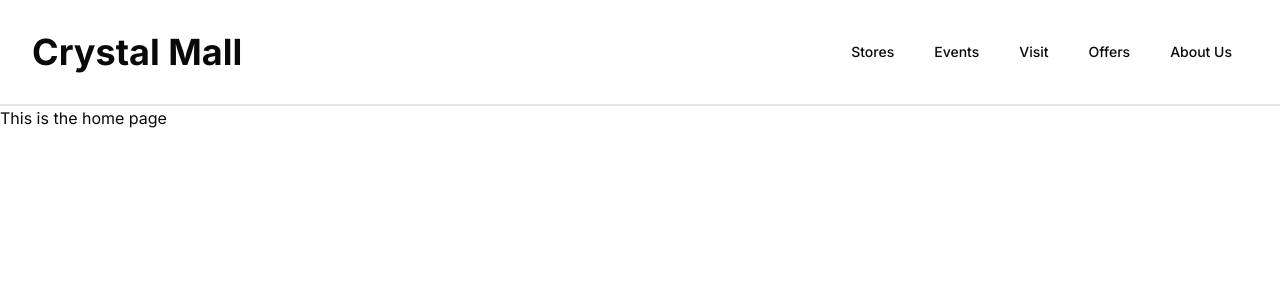
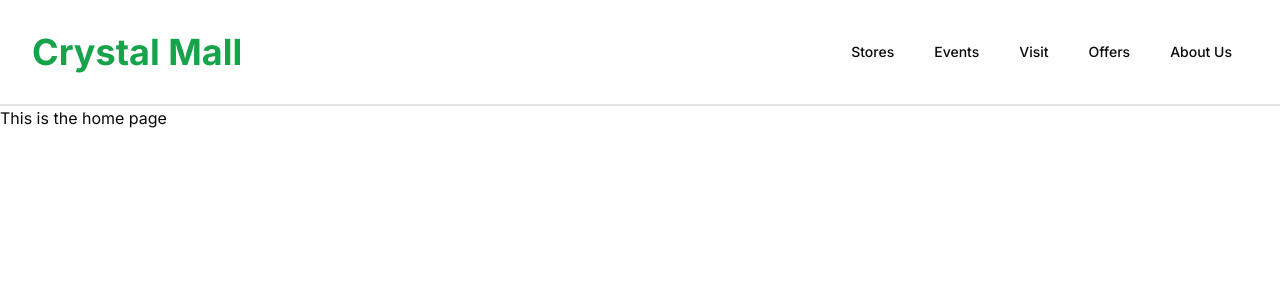
Before and after one commit to scottchen98/crystal-mall-app-redesign, a Next.js app: page / in a window 1280 px wide. Shown: the top 300 px of the page. Built offline with nearby package versions, Linux system fonts and the light colour scheme.

Commit message:
change text color

```diff
--- a/src/components/navbar.tsx
+++ b/src/components/navbar.tsx
@@ -17,7 +17,9 @@ export default function NavBar() {
   return (
     <div className="border-b-2">
       <header className="mx-auto flex max-w-7xl items-center justify-between p-8">
-        <h1 className="min-w-0 text-4xl font-bold">Crystal Mall</h1>
+        <h1 className="min-w-0 text-4xl font-bold text-primary">
+          Crystal Mall
+        </h1>
         <div className="hidden lg:block">
           <nav className="flex items-center justify-center gap-2">
             {links.map((link) => (
```
